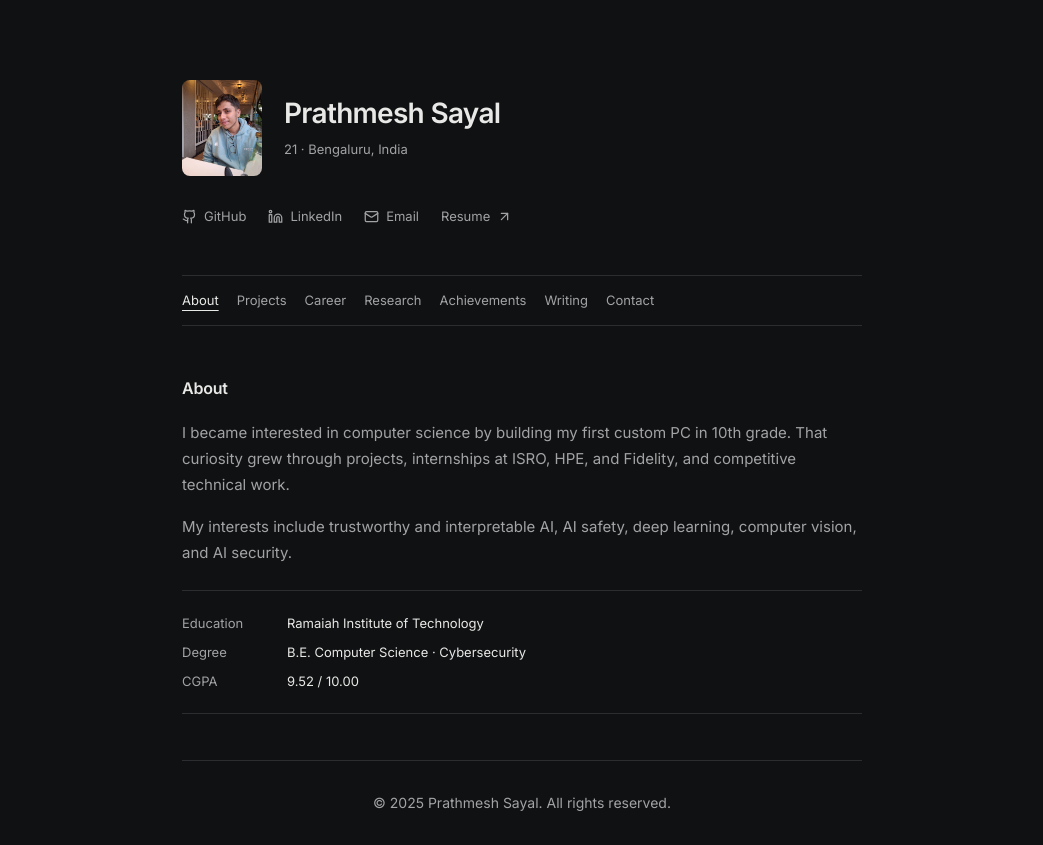
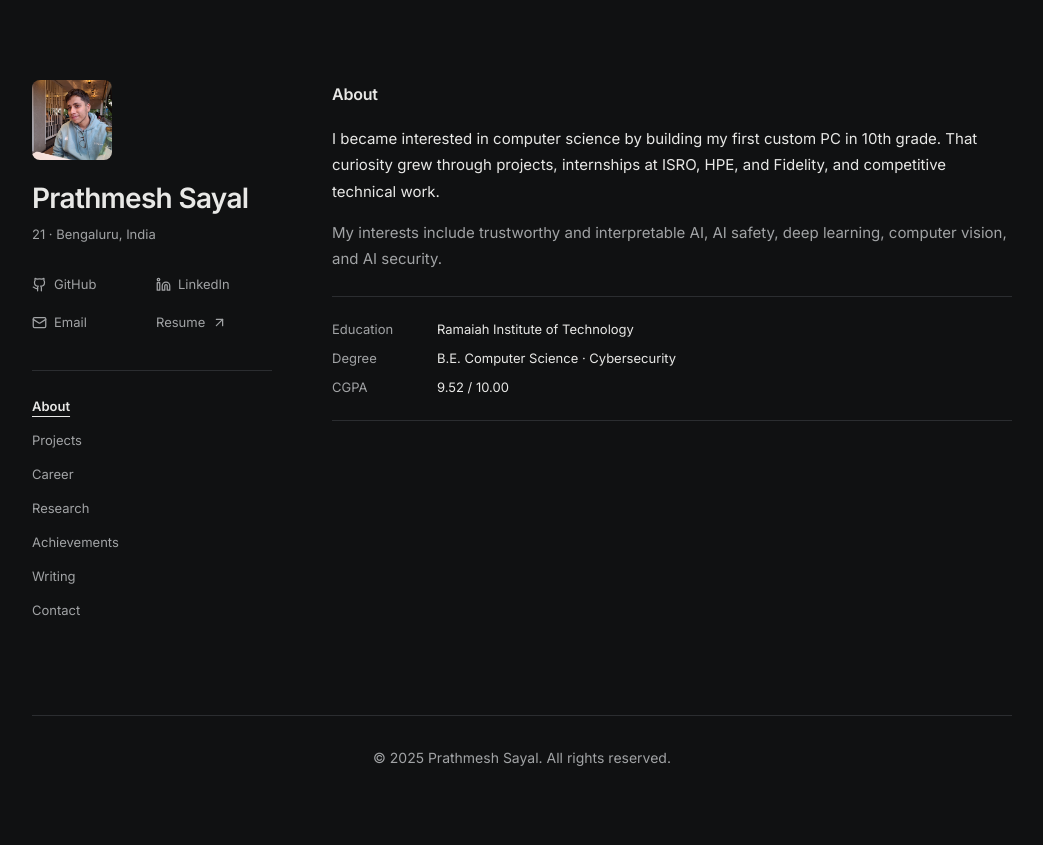
Before and after one commit to Pratz1337/portfolio, a Next.js app: page / in a window 1280 px wide. Shown: the whole page, without its empty margins (118-1161 px from the left). After the commit the page ends 800 px from the top, so only its background shows below. Built offline with nearby package versions, Linux system fonts and the light colour scheme.

Commit message:
Refine portfolio layout for desktop

```diff
--- a/app/portfolio-sections.tsx
+++ b/app/portfolio-sections.tsx
@@ -31,7 +31,7 @@ export default function PortfolioSections({ projects, career, research, recognit
     </section>
 
     <nav className="section-nav" aria-label="Portfolio sections">
-      {sections.map((section) => <a className={active === section ? "active" : ""} href={`#${section}`} key={section}>{section === "achievements" ? "Achievements" : section[0].toUpperCase() + section.slice(1)}</a>)}
+      {sections.map((section) => <a className={active === section ? "active" : ""} href={`#${section}`} aria-current={active === section ? "location" : undefined} key={section}>{section === "achievements" ? "Achievements" : section[0].toUpperCase() + section.slice(1)}</a>)}
     </nav>
 
     <main className="profile-content">
--- a/app/profile.css
+++ b/app/profile.css
@@ -17,13 +17,16 @@ a:focus-visible { outline: 2px solid #b3c9dc; outline-offset: 5px; }
 .portrait-frame { flex: 0 0 80px; position: relative; width: 80px; height: 96px; overflow: hidden; border-radius: 8px; }
 .portrait-image { object-fit: cover; object-position: 55% 35%; }
 .hero-links { display: flex; flex-wrap: wrap; gap: 22px; margin-top: 25px; }
-.hero-links a { display: inline-flex; align-items: center; gap: 7px; color: var(--muted); font-size: 13px; min-height: 30px; }
+.hero-links a { display: inline-flex; align-items: center; gap: 7px; color: var(--muted); font-size: 13px; min-height: 36px; }
+.hero-links a:hover { color: var(--ink); }
 .section-nav { display: flex; flex-wrap: wrap; gap: 6px 18px; margin: 2px 0 48px; padding: 13px 0; border-top: 1px solid var(--line); border-bottom: 1px solid var(--line); }
-.section-nav a { color: var(--muted); font-size: 13px; }
+.section-nav a { display: inline-flex; align-items: center; min-height: 30px; color: var(--muted); font-size: 13px; }
 .section-nav a:hover, .section-nav a.active { color: var(--ink); text-decoration: underline; text-underline-offset: 5px; }
+.section-nav a.active { font-weight: 600; }
 .content-section { margin-bottom: 46px; }
 h2 { margin: 0 0 18px; font-size: 16px; font-weight: 600; letter-spacing: -.015em; }
 .section-content p { margin: 0 0 15px; color: var(--muted); }
+.section-content .about-lead { color: var(--ink); }
 .facts { margin: 24px 0 0; padding: 18px 0; border-top: 1px solid var(--line); border-bottom: 1px solid var(--line); font-size: 13px; }
 .facts div { display: grid; grid-template-columns: 90px 1fr; gap: 15px; padding: 3px 0; }
 .facts dt { color: var(--muted); }
@@ -32,6 +35,7 @@ h2 { margin: 0 0 18px; font-size: 16px; font-weight: 600; letter-spacing: -.015e
 .project-row:first-child, .research-row:first-child, .career-row:first-child { padding-top: 0; }
 .project-row:hover, .research-row:hover { text-decoration: none; }
 .project-row:hover strong, .research-row:hover strong { text-decoration: underline; text-underline-offset: 4px; }
+.project-row:hover > svg, .research-row:hover > svg { color: var(--ink); }
 .row-main { min-width: 0; }
 .row-main strong { display: block; font-size: 15px; font-weight: 500; line-height: 1.6; }
 .row-main small { display: block; color: var(--muted); font-size: 13px; line-height: 1.8; margin-top: 5px; }
@@ -45,6 +49,16 @@ h2 { margin: 0 0 18px; font-size: 16px; font-weight: 600; letter-spacing: -.015e
 .contact-section { border-top: 1px solid var(--line); padding: 28px 0 40px; }
 .contact-section a { display: inline-flex; align-items: center; gap: 8px; font-size: 14px; overflow-wrap: anywhere; }
 footer { width: min(680px, calc(100% - 40px)); margin: auto; padding: 20px 0 36px; color: var(--muted); border-top: 1px solid var(--line); font-size: 12px; }
+@media (min-width: 1120px) {
+  .portfolio-page { width: min(980px, calc(100% - 48px)); display: grid; grid-template-columns: 240px minmax(0, 680px); grid-template-rows: min-content 1fr; column-gap: 60px; align-items: start; }
+  .hero-section { grid-column: 1; grid-row: 1; padding-bottom: 0; }
+  .hero-grid { flex-direction: column-reverse; align-items: flex-start; gap: 20px; }
+  .hero-links { display: grid; grid-template-columns: repeat(2, minmax(0, 1fr)); gap: 2px 8px; margin-top: 20px; }
+  .section-nav { grid-column: 1; grid-row: 2; flex-direction: column; align-items: flex-start; gap: 0; margin: 30px 0 0; padding: 18px 0 0; border-bottom: 0; }
+  .section-nav a { min-height: 34px; }
+  .profile-content { grid-column: 2; grid-row: 1 / span 2; min-width: 0; }
+  footer { width: min(980px, calc(100% - 48px)); }
+}
 @media (max-width: 480px) {
   .portfolio-page { margin-top: 36px; }
   .hero-grid { gap: 16px; }
@@ -54,3 +68,6 @@ footer { width: min(680px, calc(100% - 40px)); margin: auto; padding: 20px 0 36p
   .section-nav { gap: 6px 14px; margin-bottom: 36px; }
   .career-row { grid-template-columns: 58px 1fr; gap: 12px; }
 }
+@media (max-width: 360px) {
+  .hero-links { display: grid; grid-template-columns: repeat(2, minmax(0, 1fr)); gap: 4px 12px; }
+}
```
Also changed, not shown: 1 other file (tests, documents, lock files or other folders).
